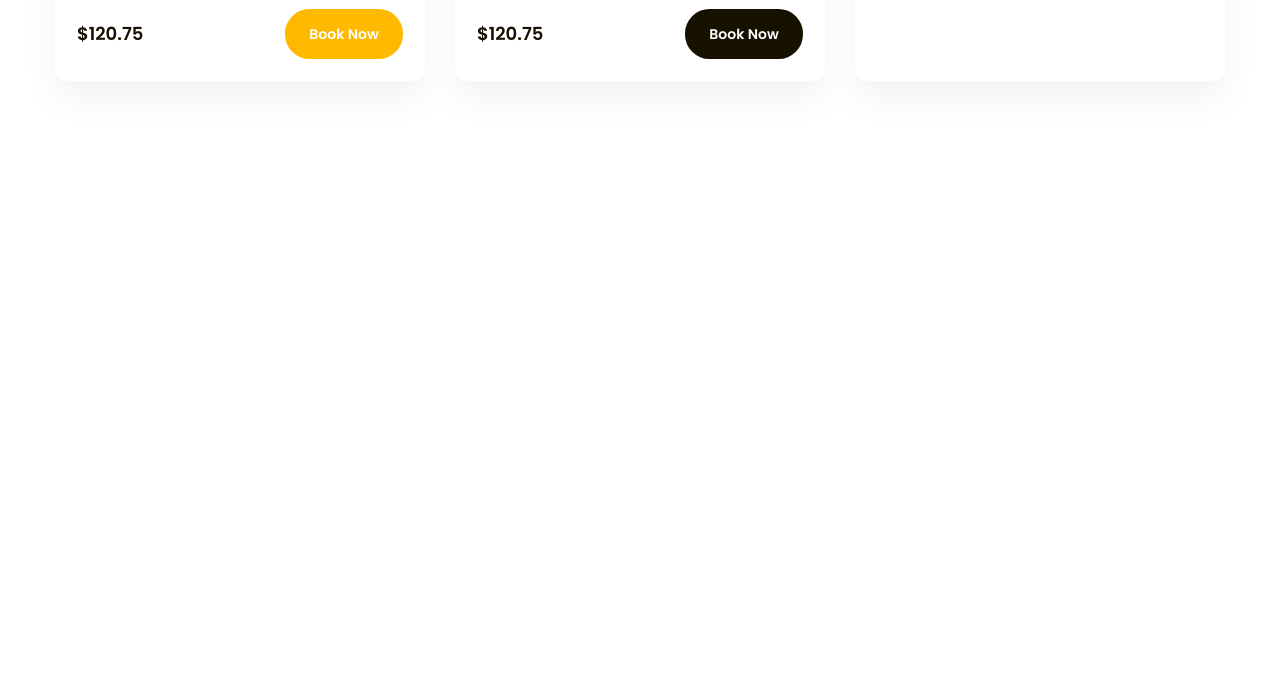
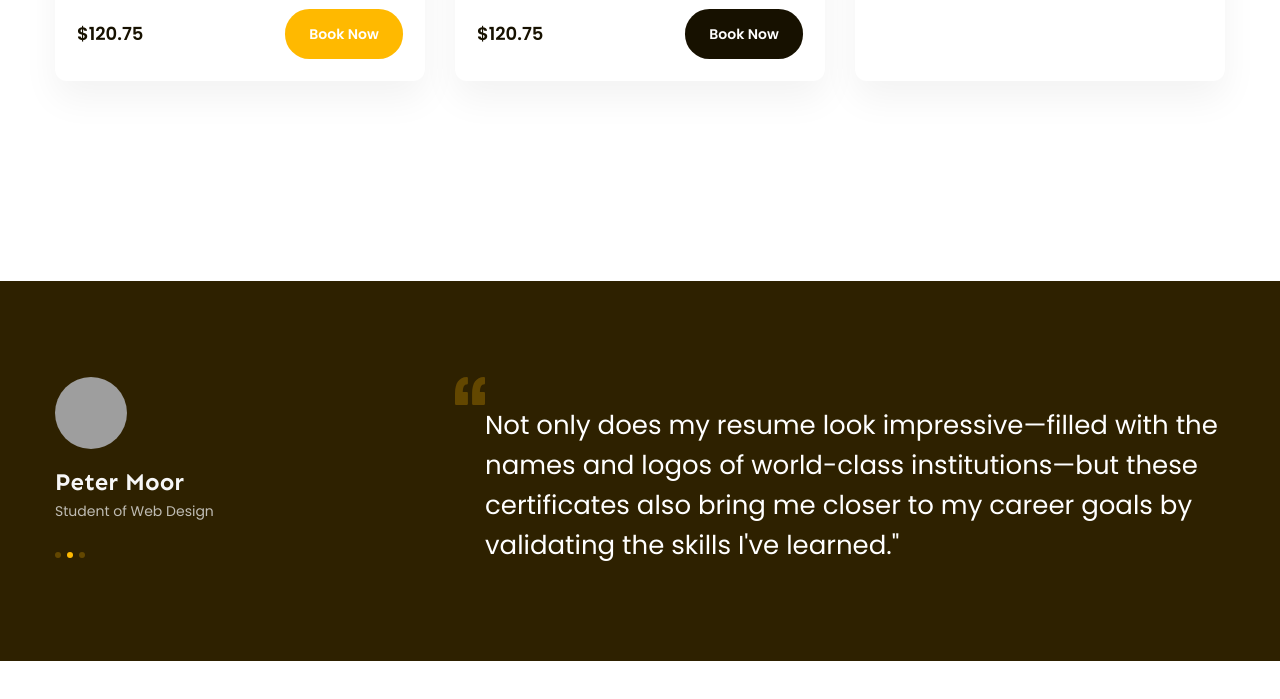
Before and after one commit to longocthien/project-02, a plain HTML site: page index.html in a window 1280 px wide. Shown: the part 1656-2355 px from the top of the page. Drawn offline with Linux system fonts and the light colour scheme; grey boxes are pictures that could not be loaded.

Commit message:
xong phan feedback

```diff
--- a/assets/css/styles.css
+++ b/assets/css/styles.css
@@ -336,3 +336,69 @@ a {
 .courses-list .courses-cta-3 {
     font-size: 1.4rem;
 }
+
+/* ======= Feedback ======= */
+
+.feedback {
+    background: #2e2100;
+    padding: 96px 0;
+}
+
+.feedback .avatar {
+    width: 72px;
+    height: 72px;
+    object-fit: cover;
+    border-radius: 50%;
+}
+
+.feedback .name {
+    margin-top: 18px;
+    font-family: "Sen";
+    font-weight: 700;
+    font-size: 2.4rem;
+    color: #f7f7f7;
+}
+
+.feedback .desc {
+    margin-top: 4px;
+    font-size: 1.4rem;
+    line-height: 1.86;
+    color: #bfbcb3;
+}
+
+.feedback .circle {
+    margin-top: 28px;
+    display: flex;
+    gap: 6px;
+}
+
+.feedback .circle .sub-circle {
+    width: 6px;
+    height: 6px;
+    background: #634700;
+    border-radius: 50%;
+}
+
+.feedback .circle .sub-circle:nth-child(2) {
+    background: #ffb900;
+}
+
+.feedback .quotes {
+    position: relative;
+    margin-left: auto;
+    width: 770px;
+}
+
+.feedback .quotes-img {
+    position: absolute;
+}
+
+.feedback .quotes-desc {
+    margin: 28px 0 0 30px;
+    font-size: 2.6rem;
+    line-height: 1.54;
+    color: #ffffff;
+}
+
+
+/* ======= features ======= */
--- a/index.html
+++ b/index.html
@@ -203,6 +203,31 @@
                     </div>
                 </div>
             </div>
+
+            <!-- Feedback -->
+            <div class="feedback">
+                <div class="main-content">
+                    <div class="row">
+                        <!-- info -->
+                        <div class="info">
+                            <img src="/assets/img/avatar-feedback.jpg" alt="Peter Moor" class="avatar">
+                            <p class="name">Peter Moor</p>
+                            <p class="desc">Student of Web Design</p>
+                            <div class="circle">
+                                <div class="sub-circle"></div>
+                                <div class="sub-circle"></div>
+                                <div class="sub-circle"></div>
+                            </div>
+                        </div>
+
+                        <!-- quotes -->
+                        <div class="quotes">
+                            <img src="./assets/img/quotes.svg" alt="quotes" class="quotes-img">
+                            <div class="quotes-desc">Not only does my resume look impressive—filled with the names and logos of world-class institutions—but these certificates also bring me closer to my career goals by validating the skills I've learned." </div>
+                        </div>
+                    </div>
+                </div>
+            </div>
         </main>
     </body>
 </html>
```
Also changed, not shown: assets/img/quotes.svg (added), 1 other file.
